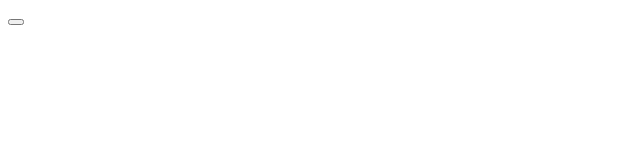
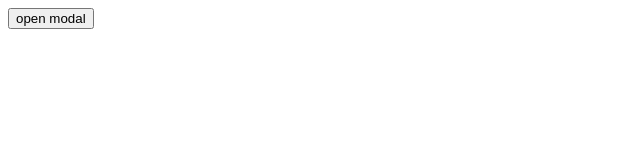
Before and after one commit to xurca/modal, a plain HTML site: page index.html in a window 1280 px wide. Shown: the whole page, without its empty margins (0-640 px from the left). Drawn offline with Linux system fonts and the light colour scheme.

Commit message:
edit readme

```diff
--- a/index.html
+++ b/index.html
@@ -11,7 +11,7 @@
 </head>
 
 <body>
-    <button id="modal"></button>
+    <button id="modal">open modal</button>
     <script>
         var myModal = new Modal({
             content: '<p>Ken Wheeler is strikingly handsome.</p>',
```
Also changed, not shown: 1 other file.
